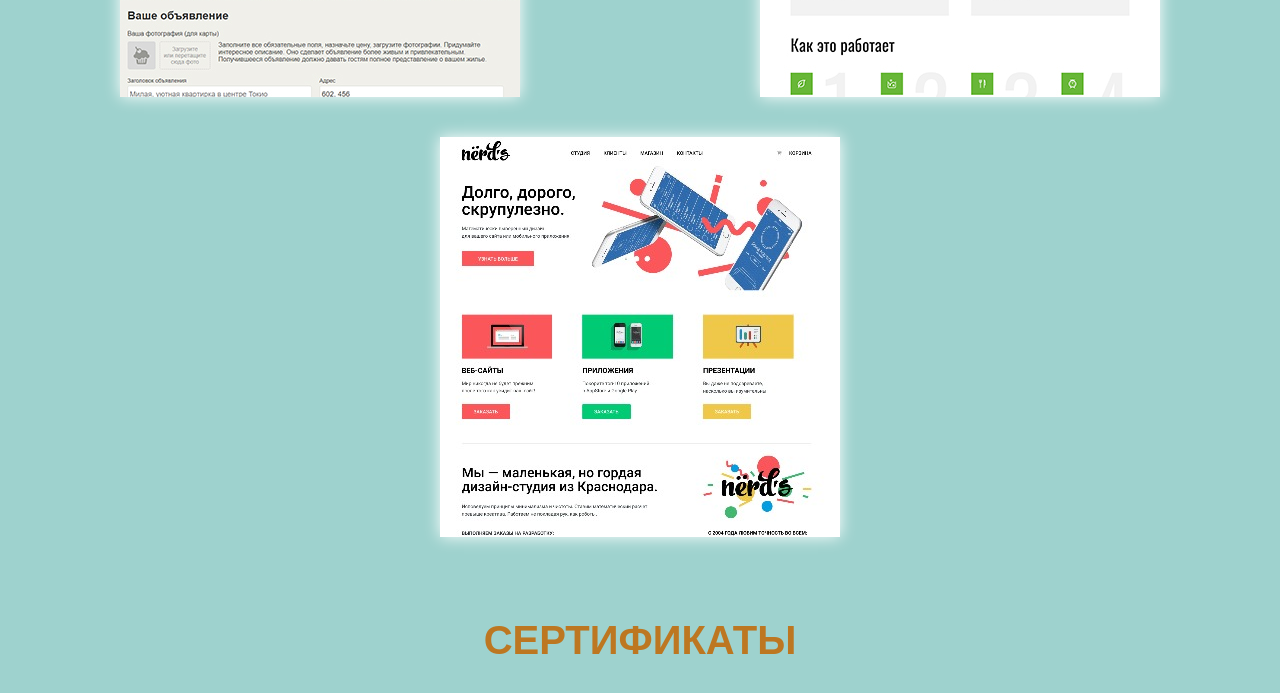
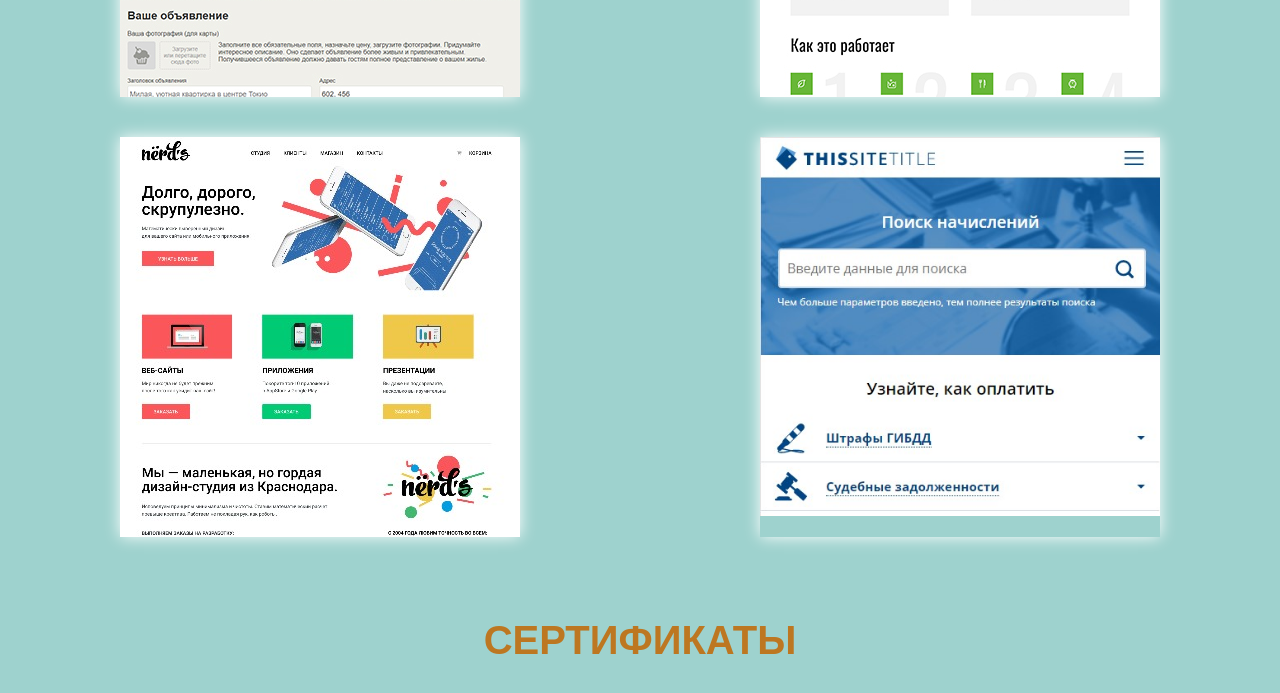
Before and after one commit to Svetlana-Orlova/Svetlana-Orlova.github.io, a plain HTML site: page index.html in a window 1280 px wide. Shown: the part 442-1135 px from the top of the page. Drawn offline with Linux system fonts and the light colour scheme.

Commit message:
Adds new project

```diff
--- a/index.html
+++ b/index.html
@@ -25,6 +25,11 @@
                         <img src="img/nerds.jpg" alt="Нёрдс" width="400" height="400">
                     </a>
                 </li>
+                <li class="projects__item">
+                    <a href="https://svetlana-orlova.github.io/Test-site/" class="projects__link" data-name="Test-site">
+                        <img src="img/test-site.jpg" alt="Тестовый сайт" width="400" height="400">
+                    </a>
+                </li>
             </ul>
         </section>
         <section class="cetificates">
```
Also changed, not shown: img/test-site.jpg (added).
